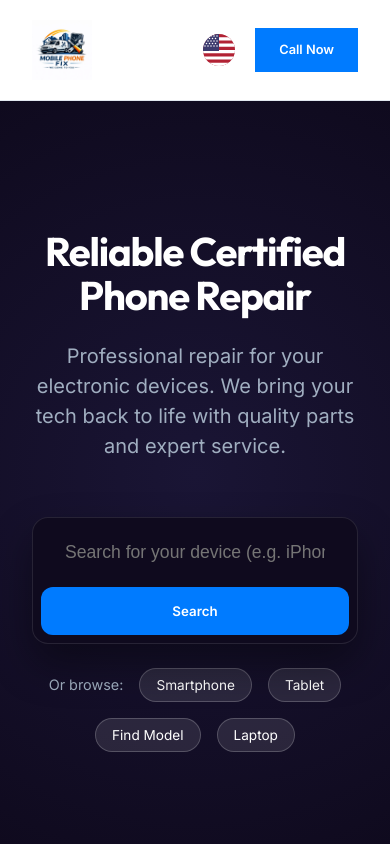
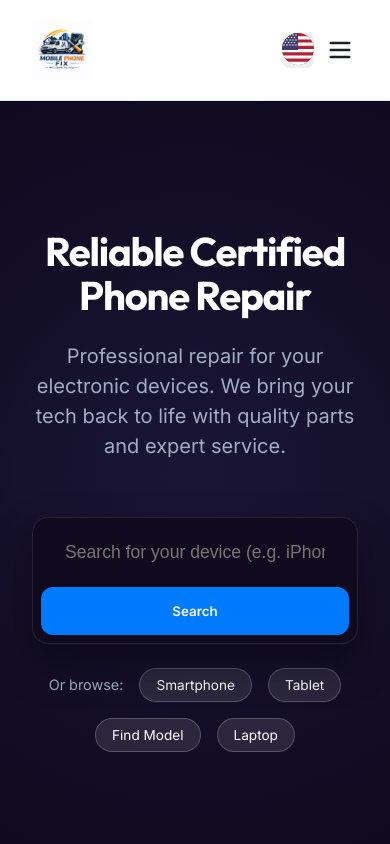
Before and after one commit to Nishan36-coder/mobilphonefix, a React (Vite) app: page / in a window 390 px wide. Shown: the top 844 px of the page. Built offline with nearby package versions, Linux system fonts and the light colour scheme.

Commit message:
Add responsive hamburger menu for mobile header

```diff
--- a/src/App.css
+++ b/src/App.css
@@ -20,10 +20,24 @@ html {
 .nav-links {
     display: flex;
     gap: 2rem;
+    align-items: center;
 }
 
 .nav-links a:hover {
     color: var(--accent);
+}
+
+.mobile-menu-btn {
+    display: none;
+    background: none;
+    border: none;
+    color: #1a202c;
+    padding: 0.25rem;
+    cursor: pointer;
+}
+
+.mobile-menu-overlay {
+    display: none;
 }
 
 .header .availability {
@@ -63,25 +77,97 @@ html {
 @media (max-width: 768px) {
     .header-logo-img {
         height: 60px;
-        /* Reduced height for better fit */
-        max-width: 180px;
-        /* Constrain width */
+        max-width: 160px;
     }
 
-    .availability,
-    .nav-links {
-        display: none;
+    .desktop-nav,
+    .desktop-phone-btn {
+        display: none !important;
+    }
+
+    .mobile-menu-btn {
+        display: flex;
+        align-items: center;
     }
 
     .header-info {
         gap: 0.5rem;
-        /* Reduce gap */
     }
 
-    .phone-btn {
-        padding: 0.5rem 0.75rem;
-        /* More compact button */
-        font-size: 0.8rem;
+    .nav-links.desktop-nav {
+        display: none;
+    }
+
+    .availability {
+        display: none;
+    }
+
+    /* Mobile Menu Styles */
+    .mobile-menu-overlay {
+        display: block;
+        /* Show container if open logic logic handled by React conditional render */
+        position: fixed;
+        top: 86px;
+        /* Below header approx */
+        left: 0;
+        right: 0;
+        bottom: 0;
+        background: rgba(0, 0, 0, 0.5);
+        z-index: 99;
+    }
+
+    .mobile-menu-content {
+        background: white;
+        padding: 2rem;
+        display: flex;
+        flex-direction: column;
+        gap: 1.5rem;
+        border-bottom: 1px solid #e2e8f0;
+        box-shadow: 0 4px 6px -1px rgba(0, 0, 0, 0.1);
+        animation: slideDown 0.3s ease-out;
+    }
+
+    .mobile-menu-content a {
+        font-size: 1.1rem;
+        font-weight: 500;
+        color: #1a202c;
+        text-decoration: none;
+        padding: 0.5rem 0;
+    }
+
+    .mobile-divider {
+        height: 1px;
+        background: #e2e8f0;
+        margin: 0.5rem 0;
+    }
+
+    .mobile-availability {
+        font-size: 0.9rem;
+        color: var(--text-muted);
+        text-align: center;
+        background: #f7fafc;
+        padding: 0.75rem;
+        border-radius: 8px;
+    }
+
+    .mobile-phone-btn {
+        text-align: center;
+        width: 100%;
+        display: block;
+        padding: 1rem;
+        font-size: 1.1rem;
+    }
+
+    @keyframes slideDown {
+        from {
+            opacity: 0;
+            transform: translateY(-10px);
+        }
+
+        to {
+            opacity: 1;
+            transform: translateY(0);
+        }
     }
 }
 
--- a/src/components/Header.jsx
+++ b/src/components/Header.jsx
@@ -1,9 +1,13 @@
-import React from 'react';
+import React, { useState } from 'react';
 import { useLanguage } from '../context/LanguageContext';
 import { USFlag, SpainFlag } from './FlagIcons';
+import { Menu, X } from 'lucide-react';
 
 const Header = ({ onNavigate }) => {
   const { language, toggleLanguage, t } = useLanguage();
+  const [isMenuOpen, setIsMenuOpen] = useState(false);
+
+  const toggleMenu = () => setIsMenuOpen(!isMenuOpen);
 
   return (
     <header className="header">
@@ -11,33 +15,46 @@ const Header = ({ onNavigate }) => {
         <div className="header-logo" onClick={() => window.scrollTo({ top: 0, behavior: 'smooth' })} style={{ cursor: 'pointer' }}>
           <img src="/logo.png" alt="Mobilphonefix" className="header-logo-img" />
         </div>
-        <div className="nav-links">
-          <a href="#services" style={{ textDecoration: 'none', fontWeight: '500' }}>{t('nav_services')}</a>
-          <a href="#how-it-works" style={{ textDecoration: 'none', fontWeight: '500', scrollBehavior: 'smooth' }}>{t('nav_how_it_works')}</a>
-          <a href="#booking" style={{ textDecoration: 'none', fontWeight: '500' }}>{t('nav_book')}</a>
+
+        {/* Desktop Nav */}
+        <div className="nav-links desktop-nav">
+          <a href="#services" onClick={() => setIsMenuOpen(false)}>{t('nav_services')}</a>
+          <a href="#how-it-works" onClick={() => setIsMenuOpen(false)}>{t('nav_how_it_works')}</a>
+          <a href="#booking" onClick={() => setIsMenuOpen(false)}>{t('nav_book')}</a>
         </div>
+
         <div className="header-info">
           <span className="availability">{t('header_availability')}</span>
           <button
             onClick={toggleLanguage}
-            style={{
-              background: 'none',
-              border: 'none',
-              cursor: 'pointer',
-              padding: '0.25rem',
-              display: 'flex',
-              alignItems: 'center',
-              borderRadius: '50%',
-              transition: 'transform 0.2s',
-              marginRight: '0.5rem'
-            }}
+            className="lang-btn"
             title={language === 'en' ? "Switch to Spanish" : "Switch to English"}
           >
             {language === 'en' ? <USFlag size={32} /> : <SpainFlag size={32} />}
           </button>
-          <a href="tel:+12272597780" className="btn-primary phone-btn">{t('btn_call')}</a>
+
+          <a href="tel:+12272597780" className="btn-primary phone-btn desktop-phone-btn">{t('btn_call')}</a>
+
+          {/* Mobile Menu Toggle */}
+          <button className="mobile-menu-btn" onClick={toggleMenu} aria-label="Toggle menu">
+            {isMenuOpen ? <X size={28} /> : <Menu size={28} />}
+          </button>
         </div>
       </div>
+
+      {/* Mobile Menu Overlay */}
+      {isMenuOpen && (
+        <div className="mobile-menu-overlay">
+          <div className="mobile-menu-content">
+            <a href="#services" onClick={() => setIsMenuOpen(false)}>{t('nav_services')}</a>
+            <a href="#how-it-works" onClick={() => setIsMenuOpen(false)}>{t('nav_how_it_works')}</a>
+            <a href="#booking" onClick={() => setIsMenuOpen(false)}>{t('nav_book')}</a>
+            <div className="mobile-divider"></div>
+            <span className="mobile-availability">{t('header_availability')}</span>
+            <a href="tel:+12272597780" className="btn-primary phone-btn mobile-phone-btn">{t('btn_call')}</a>
+          </div>
+        </div>
+      )}
     </header>
   );
 };
```
